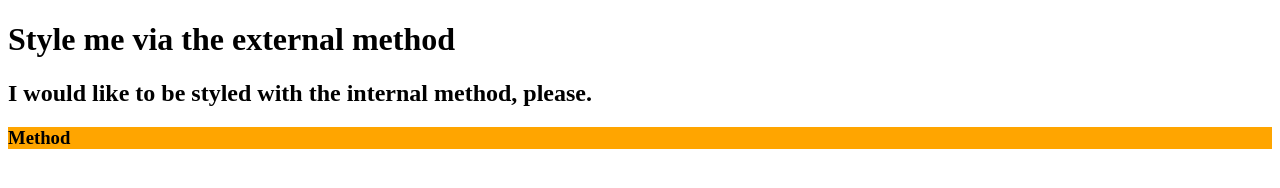
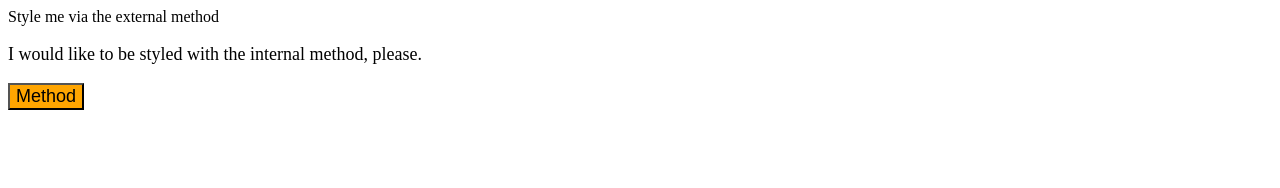
Before and after one commit to scottynic/css-test-01, a plain HTML site: page index.html in a window 1280 px wide. Drawn offline with Linux system fonts and the light colour scheme.

Commit message:
Fix internal and inline CSS
Corrected the elements in line with instructions.

```diff
--- a/index.html
+++ b/index.html
@@ -6,15 +6,16 @@
     <title>CSS Method 01</title>
     <link href="styles.css">
     <style>
-        h2 {
+        p {
             color: white
             background-color: green;
+            font-size: 18px;
         }
     </style>
 </head>
 <body>
-    <h1>Style me via the external method</h1>
-    <h2>I would like to be styled with the internal method, please.</h2>
-    <h3 style="background-color: orange;">Method</h3>
+    <div>Style me via the external method</div>
+    <p>I would like to be styled with the internal method, please.</p>
+    <button style="background-color: orange; color: black; font-size: 18px;">Method</button>
 </body>
 </html>
```
